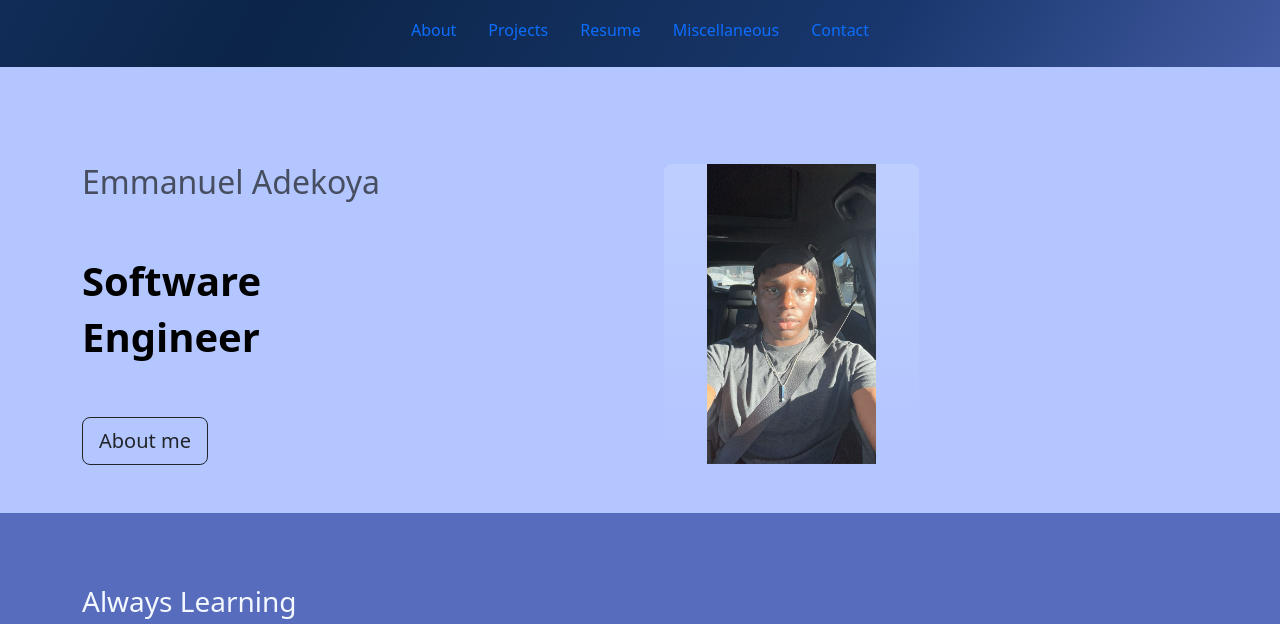
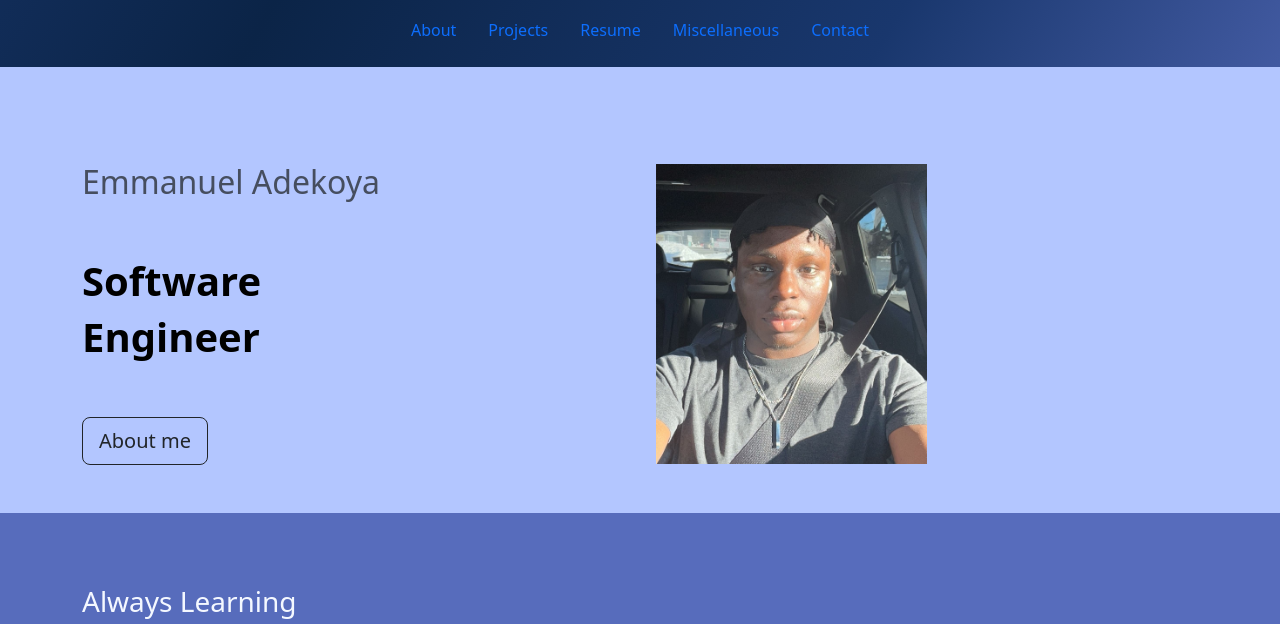
Before and after one commit to emmanuel00111/Emmanuels-Website, a plain HTML site: page index.html in a window 1280 px wide. Shown: the part 113-737 px from the top of the page. Drawn offline with nearby package versions, Linux system fonts and the light colour scheme.

Commit message:
index.html

```diff
--- a/index.html
+++ b/index.html
@@ -63,7 +63,7 @@
               <div class="row row-cols-1 row-cols-md-2 row-cols-md-2 g-4">
                 <div class="col d-flex flex-column gap-2">
                   <div class="feature-icon-m d-inline-flex align-items-center justify-content-center pd-2 pu-2 bg-gradient fs-4 rounded-3">
-                    <img src="./images/IMG_4496.jpg" alt="picture of Emmanuel" height="300">
+                    <img src="./images/IMG_4497.jpg" alt="picture of Emmanuel" height="300">
                   </div>
                   </div>
               </div>
```
